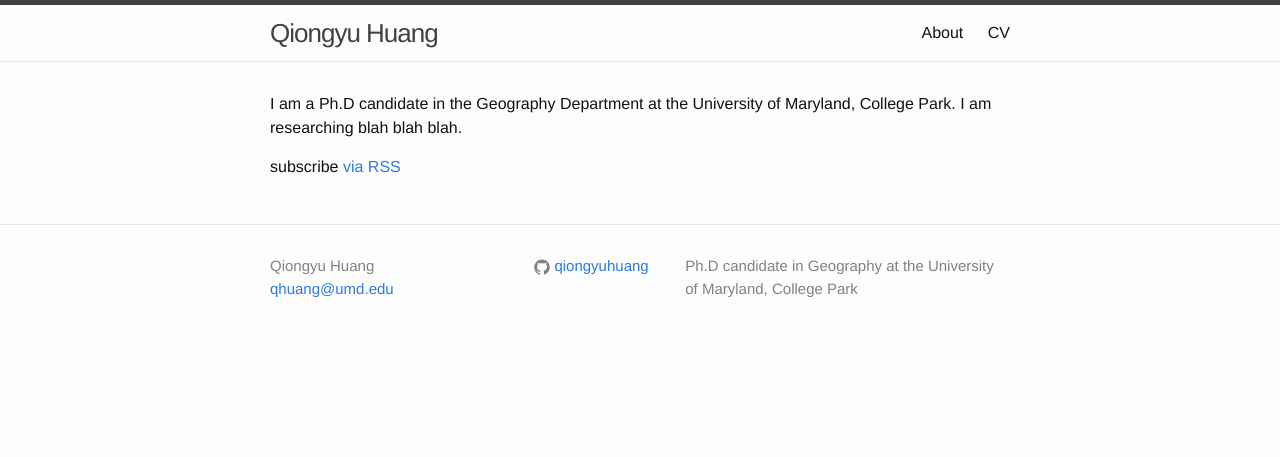
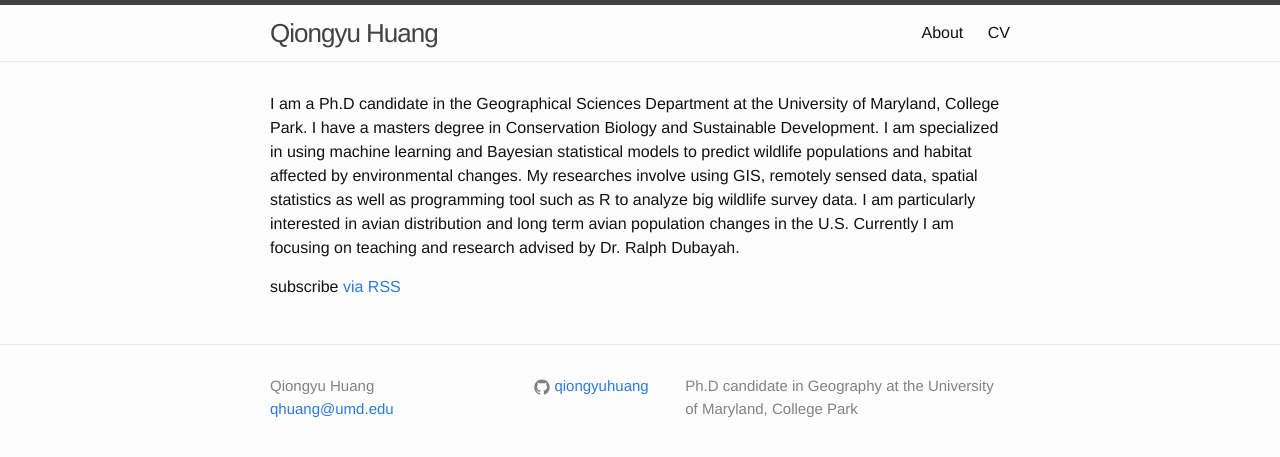
Before and after one commit to qiongyuhuang/qiongyuhuang.github.io, a Jekyll site: the page built from index.html, in a window 1280 px wide. Shown: the top 457 px of the page. Built offline with Jekyll 4.4.1, drawn with Linux system fonts in a browser that asks for light colours.

Commit message:
added the bio blurb

```diff
--- a/index.html
+++ b/index.html
@@ -5,7 +5,8 @@ layout: default
 <div class="home">
 
 
-  <p>I am a Ph.D candidate in the Geography Department at the University of Maryland, College Park. I am researching blah blah blah.</p>
+  <p>I am a Ph.D candidate in the Geographical Sciences Department at the University of Maryland, College Park. I have a masters degree in Conservation Biology and Sustainable Development. I am specialized in using machine learning and Bayesian statistical models to predict  wildlife populations and  habitat affected by environmental changes. My researches involve using GIS, remotely sensed data, spatial statistics as well as programming tool such as R to analyze big wildlife survey data. I am particularly interested in avian distribution and long term avian population changes in the U.S. Currently I am focusing on teaching and research advised by Dr. Ralph Dubayah.
+</p>
 
 <!--
 
```
